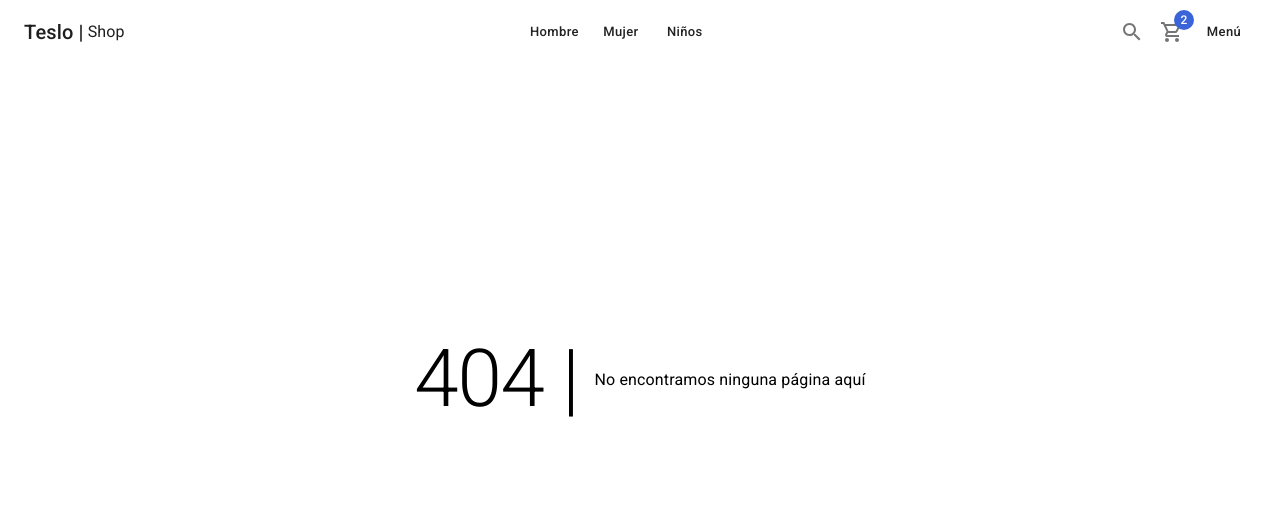
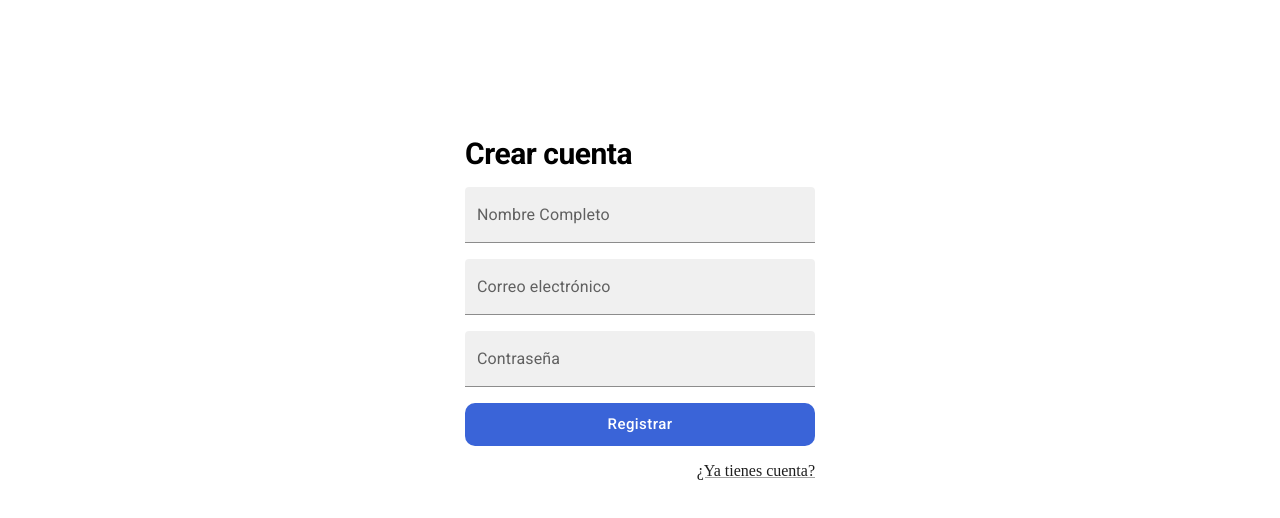
Before and after one commit to salcrom/teslo-shop, a Next.js app: page /auth/register in a window 1280 px wide. Before the commit this address had no page. Shown: the top 518 px of the page. Built offline with nearby package versions, Linux system fonts and the light colour scheme.

Commit message:
Añadido páginas de login y registro

```diff
--- /dev/null
+++ b/components/layouts/AuthLayout.tsx
@@ -0,0 +1,26 @@
+import { FC, PropsWithChildren } from "react"
+import Head from "next/head"
+
+import { Box } from "@mui/material";
+
+
+interface Props {
+    title: string;
+}
+
+
+export const AuthLayout:FC<PropsWithChildren<Props>> = ({ children, title }) => {
+    return (
+        <>
+            <Head>
+                <title>{ title }</title>
+            </Head>
+
+            <main>
+                <Box display='flex' justifyContent='center' alignItems='center' height='calc(100vh - 200px)'>
+                    { children }
+                </Box>
+            </main>
+        </>
+    )
+}
--- a/components/layouts/index.ts
+++ b/components/layouts/index.ts
@@ -1,3 +1,4 @@
 
 
 export * from './ShopLayout'
+export * from './AuthLayout'
--- /dev/null
+++ b/pages/auth/register.tsx
@@ -0,0 +1,46 @@
+import NextLink from 'next/link';
+import { Box, Button, Grid, Link, TextField, Typography } from '@mui/material'
+
+import { AuthLayout } from 'components/layouts'
+
+
+
+const RegisterPage = () => {
+    return (
+        <AuthLayout title={'Registrar'}>
+            <Box sx={{ width: 350, padding: '10px 20px' }}>
+                <Grid container spacing={2}>
+                    <Grid item xs={12}>
+                        <Typography variant='h1' component='h1'>Crear cuenta</Typography>
+                    </Grid>
+
+                    <Grid item xs={12}>
+                        <TextField label='Nombre Completo' variant='filled' fullWidth />
+                    </Grid>
+                    <Grid item xs={12}>
+                        <TextField label='Correo electrónico' variant='filled' fullWidth />
+                    </Grid>
+                    <Grid item xs={12}>
+                        <TextField label='Contraseña' type='password' variant='filled' fullWidth />
+                    </Grid>
+
+                    <Grid item xs={12}>
+                        <Button color='secondary' className='circular-btn' size='large' fullWidth>
+                            Registrar
+                        </Button>
+                    </Grid>
+                    <Grid item xs={12} display='flex' justifyContent='end'>
+                        <NextLink href='/auth/login' passHref>
+                            <Link underline='always'>
+                                ¿Ya tienes cuenta?
+                            </Link>
+                        </NextLink>
+                    </Grid>
+
+                </Grid>
+            </Box>
+        </AuthLayout>
+    )
+}
+
+export default RegisterPage
```
Also changed, not shown: pages/auth/login.tsx (added, +43 -0 lines).
